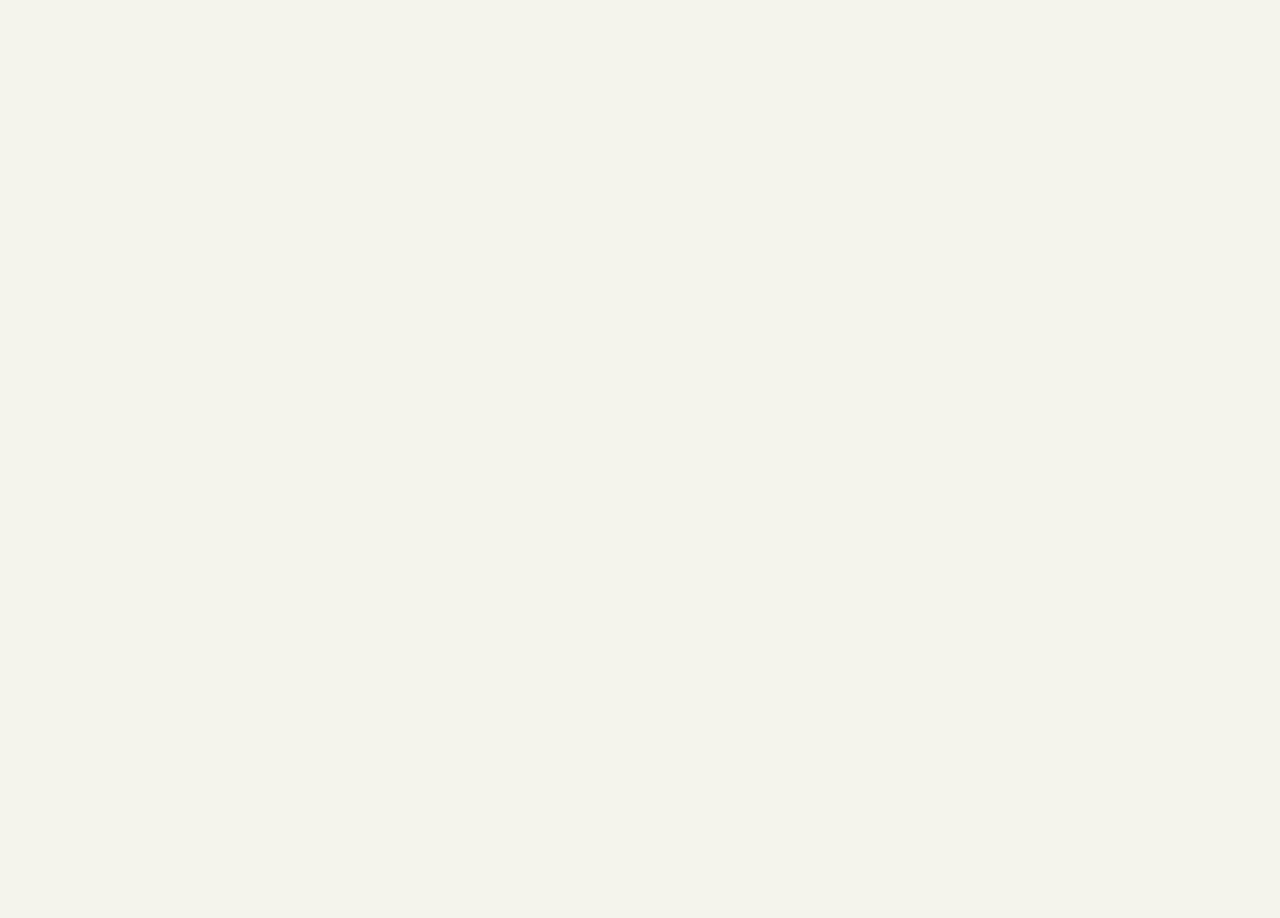
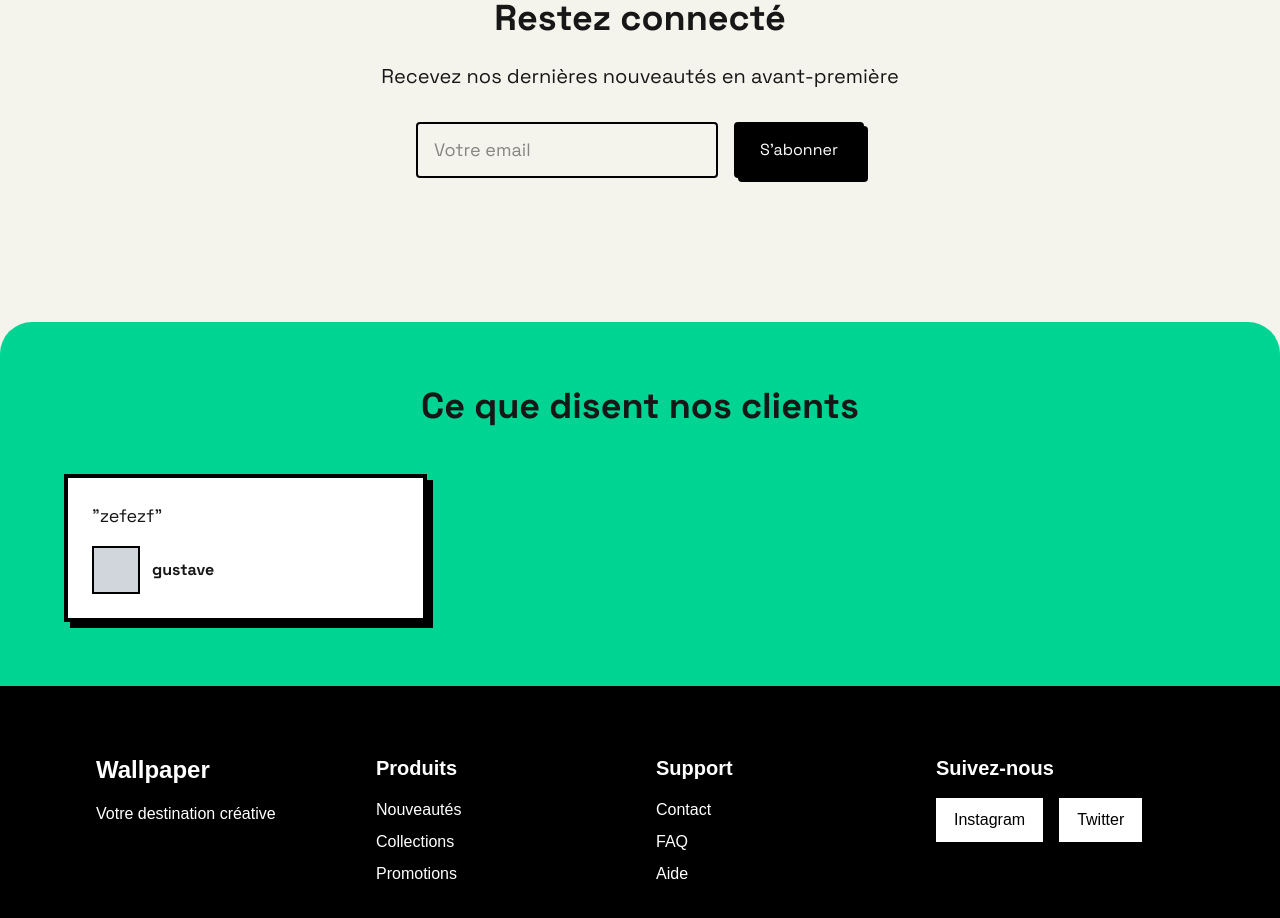
Before and after one commit to kyu-dev/ecommerce_frontend, a Next.js app: page / in a window 1280 px wide. Shown: the part 1300-2218 px from the top of the page. Before the commit the page ends 1114 px from the top, so only its background shows below. Built offline with nearby package versions, Linux system fonts and the light colour scheme.

Commit message:
Ajout des composants Footer, Newsletter et Testimonials à la page principale, amélioration de la structure de la page avec une nouvelle section pour les produits et intégration d'un formulaire d'abonnement à la newsletter.

```diff
--- a/app/layout.tsx
+++ b/app/layout.tsx
@@ -3,6 +3,7 @@ import { Geist, Geist_Mono, Space_Grotesk } from "next/font/google";
 import "./globals.css";
 import NavBar from "@/components/navbar/NavBar";
 import Solde from "@/components/reduction/Solde";
+import Footer from "@/components/footer/Footer";
 
 const geistSans = Geist({
   variable: "--font-geist-sans",
@@ -36,6 +37,7 @@ export default function RootLayout({
         <Solde />
         <NavBar />
         {children}
+        <Footer />
       </body>
     </html>
   );
--- a/app/page.tsx
+++ b/app/page.tsx
@@ -1,13 +1,19 @@
 import Hero from "@/components/hero/Hero";
-
 import ProductList from "@/components/products/ProductList";
+import Testimonials from "@/components/testimonials/Testimonials";
+import Newsletter from "@/components/newsletter/Newsletter";
 import React from "react";
 
 const page = () => {
   return (
-    <div className="font-grotesk">
+    <div className="font-grotesk flex flex-col ">
       <Hero />
-      <ProductList />
+      <div className="flex flex-col">
+        <h3 className="px-30 font-semibold text-4xl">New Product</h3>
+        <ProductList />
+      </div>
+      <Newsletter />
+      <Testimonials />
     </div>
   );
 };
--- /dev/null
+++ b/components/footer/Footer.tsx
@@ -0,0 +1,64 @@
+const Footer = () => {
+  return (
+    <footer className="bg-black text-white border-t-4 border-black py-16">
+      <div className="max-w-6xl mx-auto px-8 grid grid-cols-4 gap-8">
+        <div>
+          <h3 className="text-2xl font-bold mb-4">Wallpaper</h3>
+          <p>Votre destination créative</p>
+        </div>
+        <div>
+          <h4 className="text-xl font-bold mb-4">Produits</h4>
+          <ul className="space-y-2">
+            <li>
+              <a href="#" className="hover:underline">
+                Nouveautés
+              </a>
+            </li>
+            <li>
+              <a href="#" className="hover:underline">
+                Collections
+              </a>
+            </li>
+            <li>
+              <a href="#" className="hover:underline">
+                Promotions
+              </a>
+            </li>
+          </ul>
+        </div>
+        <div>
+          <h4 className="text-xl font-bold mb-4">Support</h4>
+          <ul className="space-y-2">
+            <li>
+              <a href="#" className="hover:underline">
+                Contact
+              </a>
+            </li>
+            <li>
+              <a href="#" className="hover:underline">
+                FAQ
+              </a>
+            </li>
+            <li>
+              <a href="#" className="hover:underline">
+                Aide
+              </a>
+            </li>
+          </ul>
+        </div>
+        <div>
+          <h4 className="text-xl font-bold mb-4">Suivez-nous</h4>
+          <div className="flex gap-4">
+            <button className="bg-white text-black px-4 py-2 border-2 border-white hover:bg-black hover:text-white transition-all">
+              Instagram
+            </button>
+            <button className="bg-white text-black px-4 py-2 border-2 border-white hover:bg-black hover:text-white transition-all">
+              Twitter
+            </button>
+          </div>
+        </div>
+      </div>
+    </footer>
+  );
+};
+export default Footer;
--- /dev/null
+++ b/components/newsletter/Newsletter.tsx
@@ -0,0 +1,29 @@
+import React from "react";
+
+const Newsletter = () => {
+  return (
+    <section className=" py-16 mt-20 ">
+      <div className="max-w-2xl mx-auto text-center px-8">
+        <h2 className="text-4xl font-bold mb-6">Restez connecté</h2>
+        <p className="text-xl mb-8">
+          Recevez nos dernières nouveautés en avant-première
+        </p>
+        <form className="flex flex-col sm:flex-row gap-4 max-w-md mx-auto">
+          <input
+            type="email"
+            placeholder="Votre email"
+            className="flex-1 px-4 py-3 border-2 border-black focus:outline-none rounded-sm text-lg"
+          />
+          <button
+            type="submit"
+            className="bg-black text-white px-6 py-3 border-2 border-black hover:bg-white hover:text-black transition-all shadow-[4px_4px_0px_0px_rgba(0,0,0,1)] hover:shadow-[2px_2px_0px_0px_rgba(0,0,0,1)] rounded-sm"
+          >
+            S'abonner
+          </button>
+        </form>
+      </div>
+    </section>
+  );
+};
+
+export default Newsletter;
--- a/components/products/ProductCard.tsx
+++ b/components/products/ProductCard.tsx
@@ -15,7 +15,7 @@ function ProductCard({ img }: ProductCardProps) {
       <div className="gap-10 flex flex-col">
         <h3 className="py-4 text-center">ASICS Gel-Kayano 14 White Midnight</h3>
         <div className="flex w-full justify-between border-t p-3">
-          <div className="border bg-pink-400 w-fit p-3">
+          <div className="border bg-emerald-400 w-fit p-3">
             <p>99€</p>
           </div>
           <button className="border border-black p-3 bg-white hover:bg-black hover:text-white transition-all duration-200 ease-in-out shadow-[2px_2px_0px_0px_rgba(0,0,0,1)] hover:shadow-[2px_2px_0px_0px_rgba(0,0,0,1)] active:shadow-none active:translate-x-0.5 active:translate-y-0.5">
--- /dev/null
+++ b/components/testimonials/Testimonials.tsx
@@ -0,0 +1,25 @@
+const Testimonials = () => {
+  let testimonials = [{ text: "zefezf", name: "gustave" }];
+  return (
+    <section className="py-16 mt-20 px-8 rounded-t-4xl bg-emerald-400">
+      <h2 className="text-4xl font-bold text-center mb-12">
+        Ce que disent nos clients
+      </h2>
+      <div className="grid grid-cols-3 gap-8 max-w-6xl mx-auto">
+        {testimonials.map((testimonial) => (
+          <div className="bg-white border-4 border-black p-6 shadow-[6px_6px_0px_0px_rgba(0,0,0,1)]">
+            <p className="text-lg mb-4">"{testimonial.text}"</p>
+            <div className="flex items-center gap-3">
+              <div className="w-12 h-12 bg-gray-300 border-2 border-black"></div>
+              <div>
+                <p className="font-bold">{testimonial.name}</p>
+              </div>
+            </div>
+          </div>
+        ))}
+      </div>
+    </section>
+  );
+};
+
+export default Testimonials;
```
